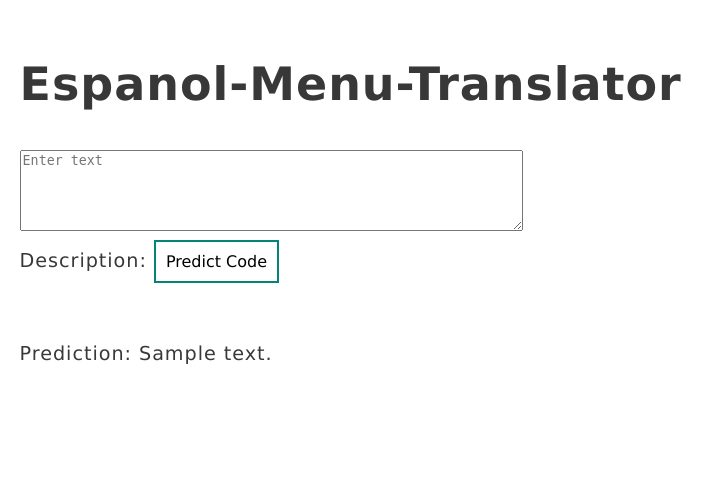
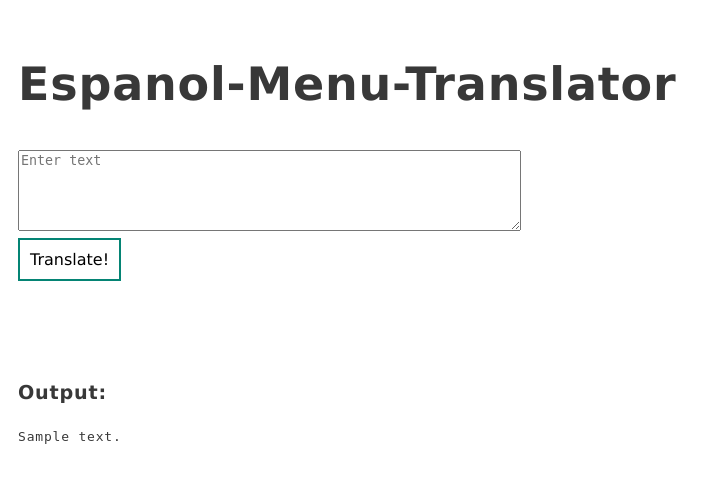
Before and after one commit to Boneth-joureth/Espanol-Menu-Translator, a Flask app: template templates/app_frontend.html in a window 1280 px wide. Shown: the top 483 px of the page, without its empty margins (0-726 px from the left). Run offline with Flask 2, Linux system fonts and the light colour scheme; the template is opened without the code that fills it: most values are stand-ins (such as "Sample title", 1, 10 or a date in 2020).

Commit message:
YOOOOO It's semi-perfesonasl

```diff
--- a/app.py
+++ b/app.py
@@ -19,6 +19,7 @@ def predict():
     wordString = request.form.get('myInput')
     print(wordString)
     translatorOutput = main.Translate(wordString)
+    print(translatorOutput)
     return render_template('app_frontend.html', outputText=translatorOutput)
     #return 'Description entered: {}'.format(a_description)
 
--- a/static/asset_code.css
+++ b/static/asset_code.css
@@ -20,7 +20,9 @@ body
 {
   color: #383838;
   font-family: 'Verdana', sans-serif;
-
+  margin-left: auto;
+  margin-right: auto;
+  width: 4em
   font-size: calc(1em + 0.25vw); /* Minimum 16x, ¶ grows more slowly (quarter rate of screen growth) */
 
   /*font-size: 16px; */
--- a/templates/app_frontend.html
+++ b/templates/app_frontend.html
@@ -10,14 +10,12 @@
 			<form action="http://localhost:5000/predict" method="POST">
 				<textarea id="myInput" name="myInput" rows="5" cols="60" name="text" placeholder="Enter text"></textarea>
 					<br/>
-				<label form="myInput">Description:</label>
 				<!--<input type="text" id="myInput" name="myInput">-->
-				<button type="submit" class=cv_btn>Predict Code</button>
-
+				<button type="submit" class=cv_btn>Translate!</button>
 			</form>
 			<br>
 			<br>
-			Prediction: {{ outputText }}
+			<h3>Output: </h3> <pre>{{ outputText }}</pre>
 
 	</body>
 </html>
```
